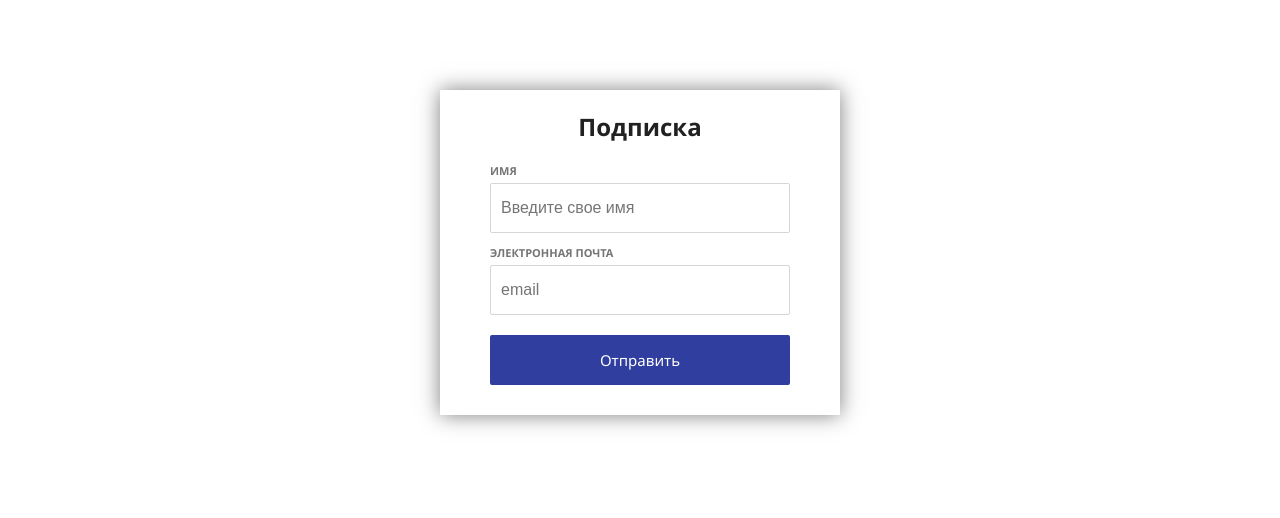
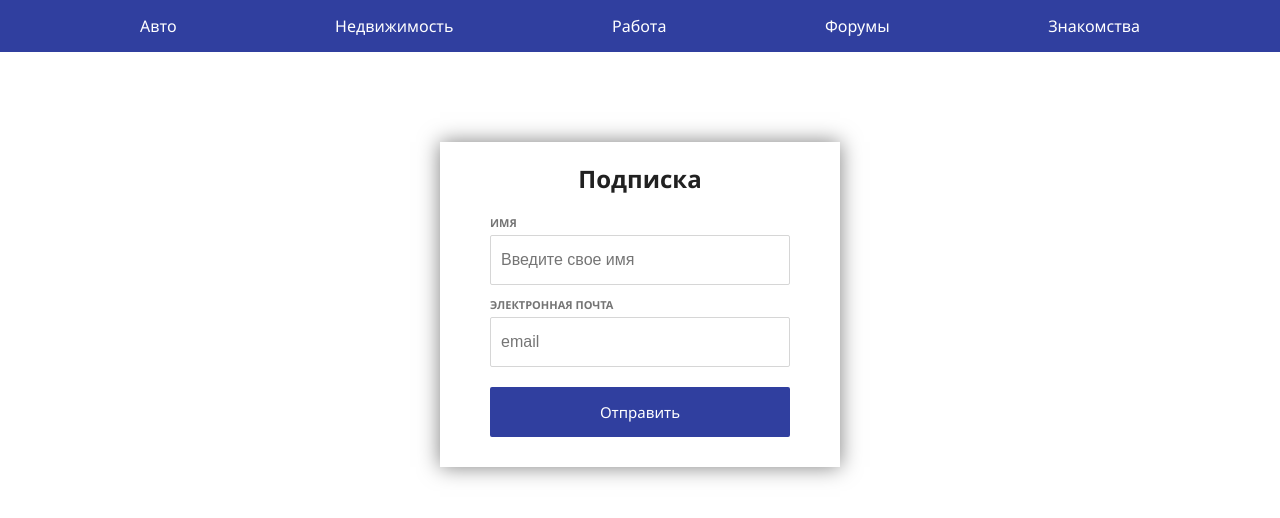
Before and after one commit to MiaNai96/MiaNai96.github.io, a plain HTML site: page index.html in a window 1280 px wide. Drawn offline with Linux system fonts and the light colour scheme.

Commit message:
added header

```diff
--- a/index.html
+++ b/index.html
@@ -1,5 +1,5 @@
 <!DOCTYPE html>
-<html lang="en">
+<html lang="ru">
 <head>
     <meta charset="UTF-8">
     <meta http-equiv="X-UA-Compatible" content="IE=edge">
@@ -8,8 +8,17 @@
     <link rel="stylesheet" href="styles.css">
 </head>
 <body>
+    <header>
+      <menu class="main-menu">
+        <li>Авто</li>
+        <li>Недвижимость</li>
+        <li>Работа</li>
+        <li>Форумы</li>
+        <li>Знакомства</li>
+      </menu>
+    </header>
     <form class="base-form">
-        <h2 class="main-header">Подписка</h2>
+        <h2 class="main-title">Подписка</h2>
         <label>
           <span class="label-name">ИМЯ</span>
           <input class="base-input" type="text" placeholder="Введите свое имя">
--- a/styles.css
+++ b/styles.css
@@ -3,18 +3,23 @@
   --main-color: #303F9F;
   --main-font-color: #757575;
   --main-header-color: #212121;
+  --font-family: 'Segoe UI', Roboto,'Helvetica Neue', Arial, sans-serif;
 }
 
-  .main-header {
+* {
+  margin: 0;
+  padding: 0;
+}
+
+  /* form */
+.main-title {
   color: var(--main-header-color);
+  margin-top: 20px;
+  margin-bottom: 20px;
 }
+
 .base-form {
-    font-family:
-    'Segoe UI',
-      Roboto,
-      'Helvetica Neue',
-      Arial,
-      sans-serif;
+  font-family: var(--font-family);
   display: flex;
   flex-direction: column;
   align-items: center;
@@ -66,3 +71,21 @@
   margin-bottom: 5px;
   color: var(--main-font-color);
 }
+
+/* menu */
+.main-menu {
+  display: flex;
+  list-style: none;
+  justify-content: space-between;
+  align-items: center;
+  height: 52px;
+  color: #ffffff;
+  font-family: var(--font-family);
+  max-width: 1000px;
+  margin: 0 auto;
+ }
+
+header {
+  background-color: var(--main-color);
+  padding: 0 10px;
+}
```
Also changed, not shown: 1 other file. Lines whose indentation alone changed are shown as unchanged.
